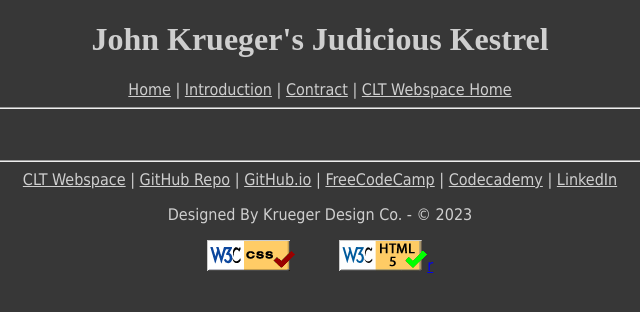
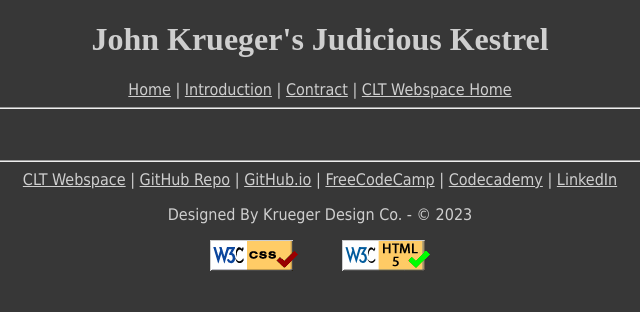
Before and after one commit to ItalianJack/ItalianJack.github.io, a plain HTML site: page itis3135/index.html in a window 1280 px wide. Shown: the full height of the page, 320-960 px from the left. Drawn offline with Linux system fonts and the light colour scheme.

Commit message:
Added HTML & CSS validation links

```diff
--- a/itis3135/index.html
+++ b/itis3135/index.html
@@ -37,7 +37,7 @@
                 alt="Link to CSS Validator"></a></p>
         <p class="html-validation"><a href="https://validator.w3.org/check?uri=referer"><img
                 src="images/button-valid-html5.gif" style="border:0;width:88px;height:31px"
-                alt="Link to HTML validator">r</a></p>
+                alt="Link to HTML validator"></a></p>
     </div>
 </footer>
 </body>
--- a/itis3135/styles/default.css
+++ b/itis3135/styles/default.css
@@ -13,7 +13,7 @@ nav {
     text-align: center;
 }
 
-.header-nav-link, .footer-nav-link {
+a, .header-nav-link, .footer-nav-link {
     color: #cfcfcf;
 }
 
```
